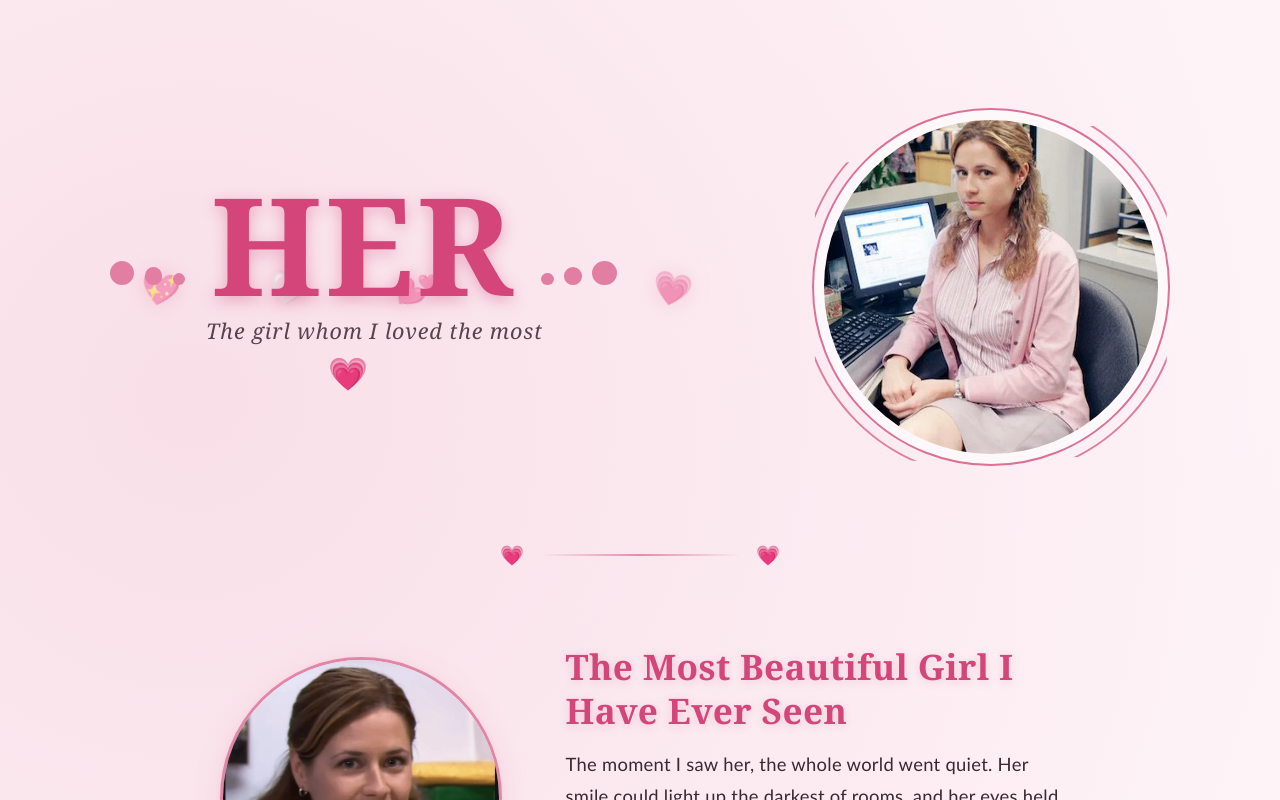
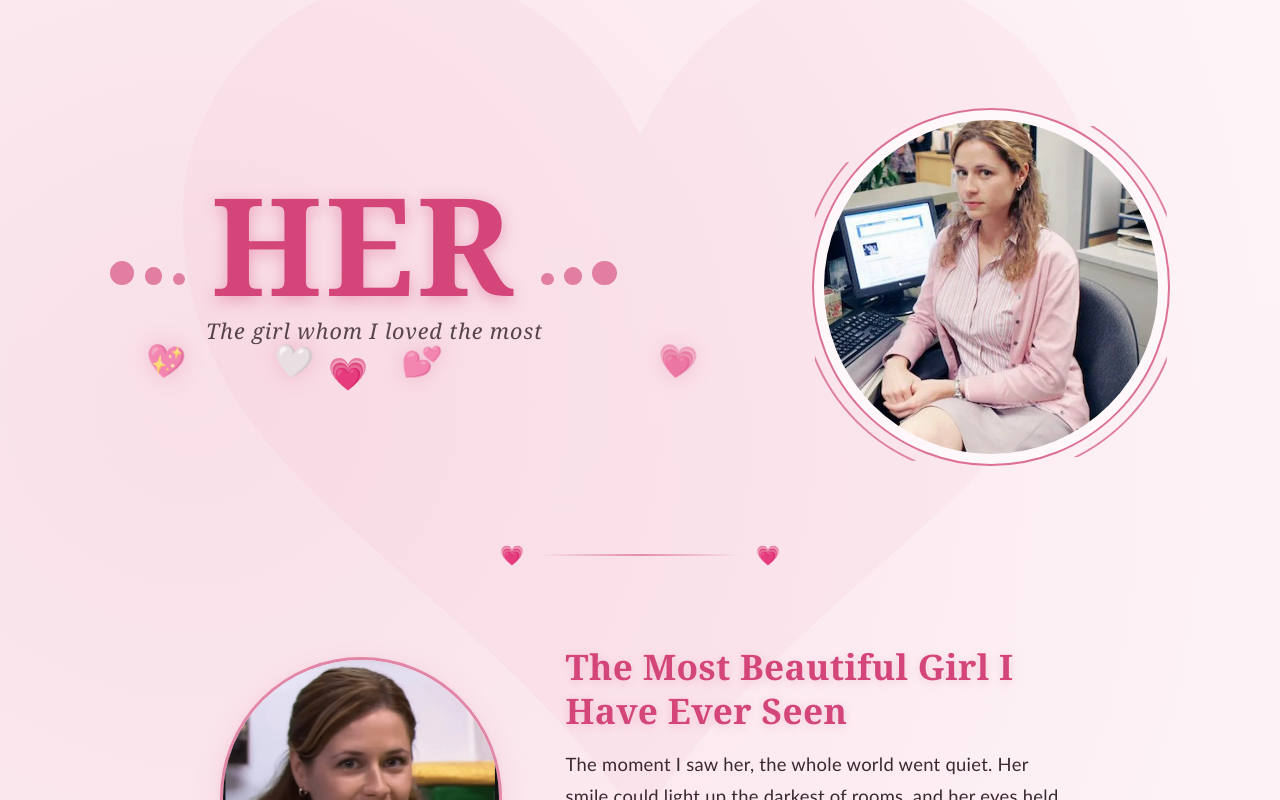
Before and after one commit to Kartikgupta08/Her, a React (Vite) app: page / in a window 1280 px wide. Shown: the top 800 px of the page. Built offline with nearby package versions, Linux system fonts and the light colour scheme.

Commit message:
Animation Implemented

```diff
--- a/src/App.css
+++ b/src/App.css
@@ -4,6 +4,30 @@
   flex-direction: column;
   align-items: center;
   padding: 108px 220px 0 220px;
+}
+
+.big-background-heart {
+  position: fixed;
+  top: 50%;
+  left: 50%;
+  transform: translate(-50%, -50%);
+  width: 80vw;
+  max-width: 900px;
+  z-index: -2;
+  pointer-events: none;
+  opacity: 0.04;
+  animation: giantPulse 8s ease-in-out infinite;
+}
+
+.big-background-heart svg {
+  width: 100%;
+  height: auto;
+  fill: var(--brand);
+}
+
+@keyframes giantPulse {
+  0%, 100% { transform: translate(-50%, -50%) scale(1); }
+  50% { transform: translate(-50%, -50%) scale(1.03); }
 }
 
 .floating-hearts-bg {
@@ -19,38 +43,39 @@
 
 .floating-hearts-bg .heart {
   position: absolute;
-  bottom: -10%;
+  top: 0;
   opacity: 0;
-  animation: floatUp 10s infinite linear;
+  animation: driftDown 14s infinite linear;
   font-size: 2rem;
   filter: drop-shadow(0 0 10px rgba(212, 70, 122, 0.4));
 }
 
-.heart-1 { left: 10%; animation-duration: 12s; animation-delay: 0s; font-size: 1.5rem; }
-.heart-2 { left: 30%; animation-duration: 15s; animation-delay: 2s; font-size: 2.5rem; }
-.heart-3 { left: 50%; animation-duration: 10s; animation-delay: 4s; font-size: 1.8rem; }
-.heart-4 { left: 70%; animation-duration: 14s; animation-delay: 1s; font-size: 2.2rem; }
-.heart-5 { left: 85%; animation-duration: 11s; animation-delay: 3s; font-size: 1.6rem; }
-.heart-6 { left: 20%; animation-duration: 13s; animation-delay: 5s; font-size: 2rem; }
+.heart-1 { left: 10%; animation-duration: 14s; animation-delay: 0s; font-size: 1.5rem; }
+.heart-2 { left: 30%; animation-duration: 18s; animation-delay: 2s; font-size: 2.5rem; }
+.heart-3 { left: 50%; animation-duration: 12s; animation-delay: 4s; font-size: 1.8rem; }
+.heart-4 { left: 70%; animation-duration: 16s; animation-delay: 1s; font-size: 2.2rem; }
+.heart-5 { left: 85%; animation-duration: 15s; animation-delay: 3s; font-size: 1.6rem; }
+.heart-6 { left: 20%; animation-duration: 17s; animation-delay: 5s; font-size: 2rem; }
 
-@keyframes floatUp {
+@keyframes driftDown {
   0% {
-    bottom: -10%;
-    transform: translateX(0) rotate(0deg);
+    transform: translate(0, -10vh) rotate(-15deg);
     opacity: 0;
   }
-  10% {
-    opacity: 0.5;
+  15% {
+    opacity: 0.65;
   }
-  50% {
-    transform: translateX(20px) rotate(20deg);
+  33% {
+    transform: translate(35px, 33vh) rotate(15deg);
   }
-  90% {
-    opacity: 0.5;
+  66% {
+    transform: translate(-25px, 66vh) rotate(-10deg);
+  }
+  85% {
+    opacity: 0.65;
   }
   100% {
-    bottom: 110%;
-    transform: translateX(-20px) rotate(-20deg);
+    transform: translate(15px, 110vh) rotate(15deg);
     opacity: 0;
   }
 }
--- a/src/App.jsx
+++ b/src/App.jsx
@@ -9,6 +9,12 @@ import pam6 from '../assets/pam6.png'
 function App() {
   return (
     <main className="page-shell">
+      <div className="big-background-heart" aria-hidden="true">
+        <svg viewBox="0 0 32 29.6">
+          <path d="M23.6,0c-3.4,0-6.3,2.7-7.6,5.6C14.7,2.7,11.8,0,8.4,0C3.8,0,0,3.8,0,8.4c0,9.4,9.5,11.9,16,21.2
+          c6.1-9.3,16-12.1,16-21.2C32,3.8,28.2,0,23.6,0z"/>
+        </svg>
+      </div>
       <div className="floating-hearts-bg" aria-hidden="true">
         <div className="heart heart-1">💖</div>
         <div className="heart heart-2">💕</div>
```
